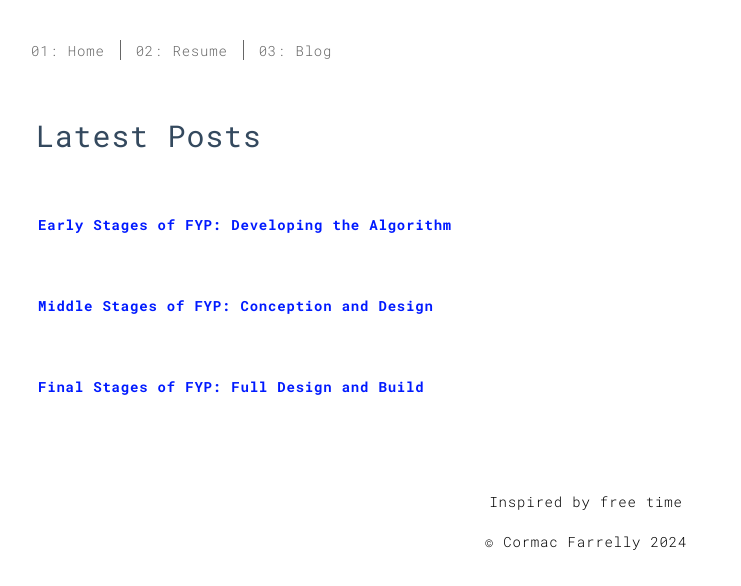
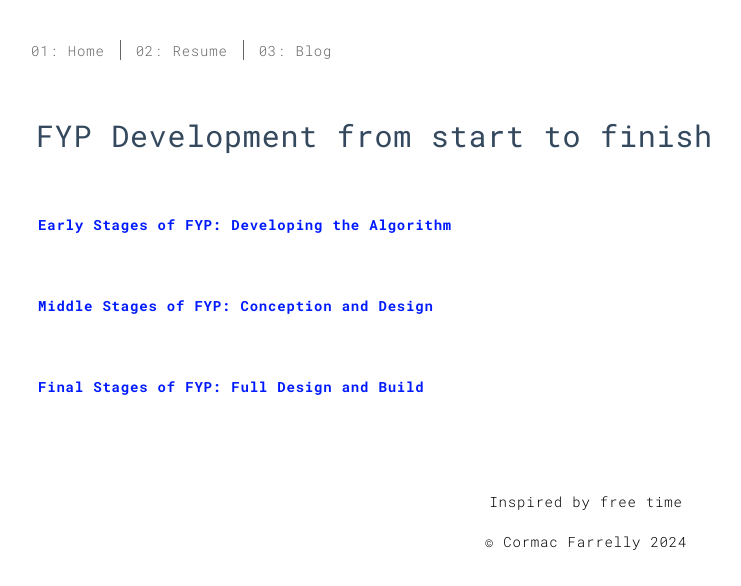
Before and after one commit to cmac-ire/personal-website, a plain HTML site: page fyp-dev.html in a window 1280 px wide. Shown: the whole page, without its empty margins (54-795 px from the left). Drawn offline with nearby package versions, Linux system fonts and the light colour scheme; a script that the page names is missing.

Commit message:
more changes

```diff
--- a/fyp-dev.html
+++ b/fyp-dev.html
@@ -50,7 +50,7 @@
             <div class="row resume-row-label">
                 <div class="col-xs-12">
                     <div class="template-example">
-                        <h2 class="template-title-example">Latest Posts</h2>
+                        <h2 class="template-title-example">FYP Development from start to finish</h2>
                     </div>
                 </div>
             </div>
```
